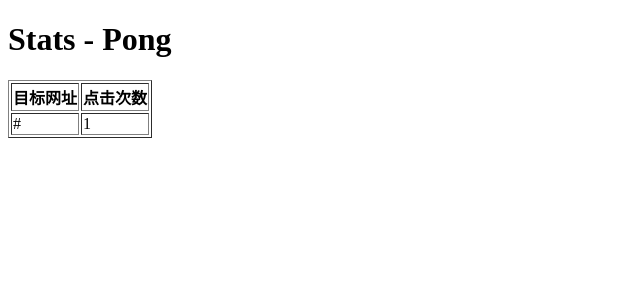
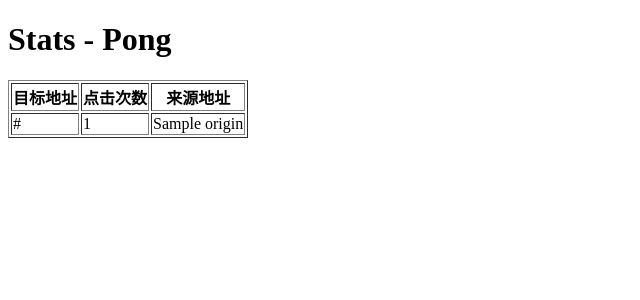
Before and after one commit to JiangGua/pong, a Flask app: page /stats/ in a window 1280 px wide. Shown: the top 300 px of the page, without its empty margins (0-640 px from the left). Run offline with Flask 2, Linux system fonts and the light colour scheme; a database or web service that is not in the repository returns one stand-in record (values such as "Sample title").

Commit message:
现在会存储来源地址了

```diff
--- a/pong/app.py
+++ b/pong/app.py
@@ -2,7 +2,7 @@ import os
 import pymongo
 from flask import Flask, request, render_template
 
-from db import db_links
+from db import db_link
 
 app = Flask(__name__)
 allow_ping_from_keyword = os.environ.get('ALLOW_PING_FROM_KEYWORD', default=None)
@@ -13,36 +13,36 @@ def ping():
         ping_from = request.headers.get('Ping-From')
 
         # 阻止其它网站盗用本服务
-        if allow_ping_from_keyword and (allow_ping_from_keyword.find(ping_from) == -1):
+        if allow_ping_from_keyword and (ping_from.find(allow_ping_from_keyword) == -1):
             return "Unknown Origin: {}".format(ping_from)
 
         ping_to = request.headers.get('Ping-To')
-        if item := db_links.find_one({'link': ping_to}):
+        if item := db_link.find_one({'link': ping_to, 'origin': ping_from}):
             item['count'] += 1
-            db_links.update_one({'link': ping_to}, {'$set': item})
+            db_link.update_one({'link': ping_to, 'origin': ping_from}, {'$set': item})
         else:
             item = {
                 'link': ping_to,
-                'count': 1
+                'count': 1,
+                'origin': ping_from
             }
-            db_links.insert_one(item)
-
+            db_link.insert_one(item)
         return ping_to
     else:
         return "Use POST method instead"
 
 @app.route('/stats/')
 def stats():
-    links = list(db_links.find({}, sort=[("count", {'_id': False}, pymongo.DESCENDING)]))
+    links = list(db_link.find({}, {'_id': False}, sort=[("count", pymongo.DESCENDING)]))
     config = {
         'title': os.environ.get('SITE_TITLE', default='Stats - Pong'),
-        'h1': os.environ.get('SITE_TITLE', default=None) or os.environ.get('SITE_TITLE', default='Stats - Pong')
+        'h1': os.environ.get('SITE_H1', default=None) or os.environ.get('SITE_TITLE', default='Stats - Pong')
     }
     return render_template('stats.html', config=config, links=links)
 
 @app.route('/api/stats/')
 def api_stats():
-    links = list(db_links.find({}, {'_id': False}, sort=[("count", pymongo.DESCENDING)]))
+    links = list(db_link.find({}, {'_id': False}, sort=[("count", pymongo.DESCENDING)]))
     return {
         'links': links
     }
--- a/pong/db.py
+++ b/pong/db.py
@@ -5,4 +5,4 @@ DATABASE_NAME = os.environ.get('DATABASE_NAME', default='pong')
 MONGO_URI = os.environ.get('MONGO_URI', default='mongodb://localhost:27017/pong')
 
 db = pymongo.MongoClient(MONGO_URI, connect = False)[DATABASE_NAME]
-db_links = db['link']
+db_link = db['link']
--- a/pong/templates/stats.html
+++ b/pong/templates/stats.html
@@ -10,8 +10,9 @@
   <table border="1">
     <thead>
       <tr>
-        <th>目标网址</th>
+        <th>目标地址</th>
         <th>点击次数</th>
+        <th>来源地址</th>
       </tr>
     </thead>
     <tbody>
@@ -19,6 +20,7 @@
       <tr>
         <td>{{ link.link }}</td>
         <td>{{ link.count }}</td>
+        <td>{{ link.origin }}</td>
       </tr>
       {% endfor %}
     </tbody>
```
